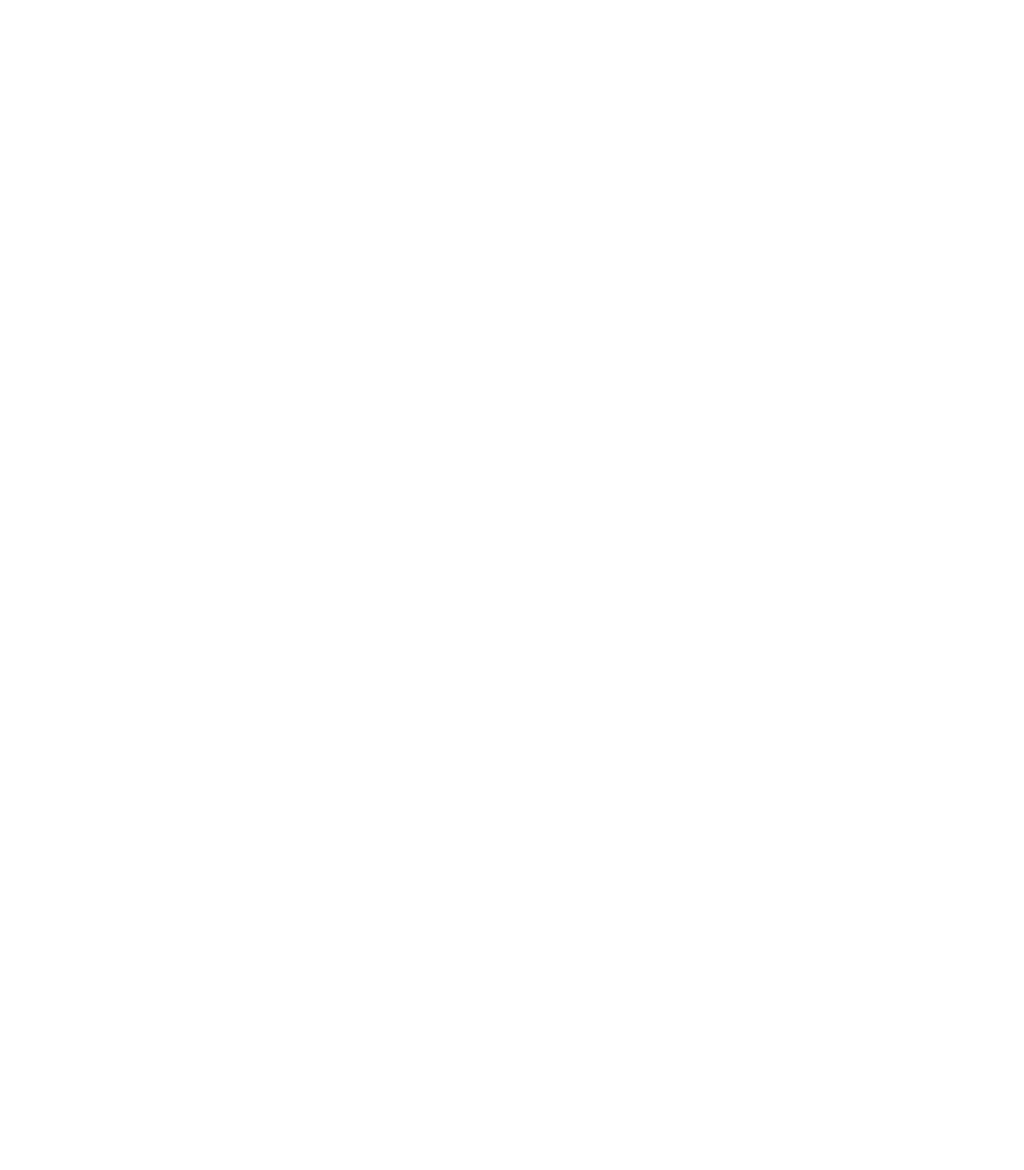
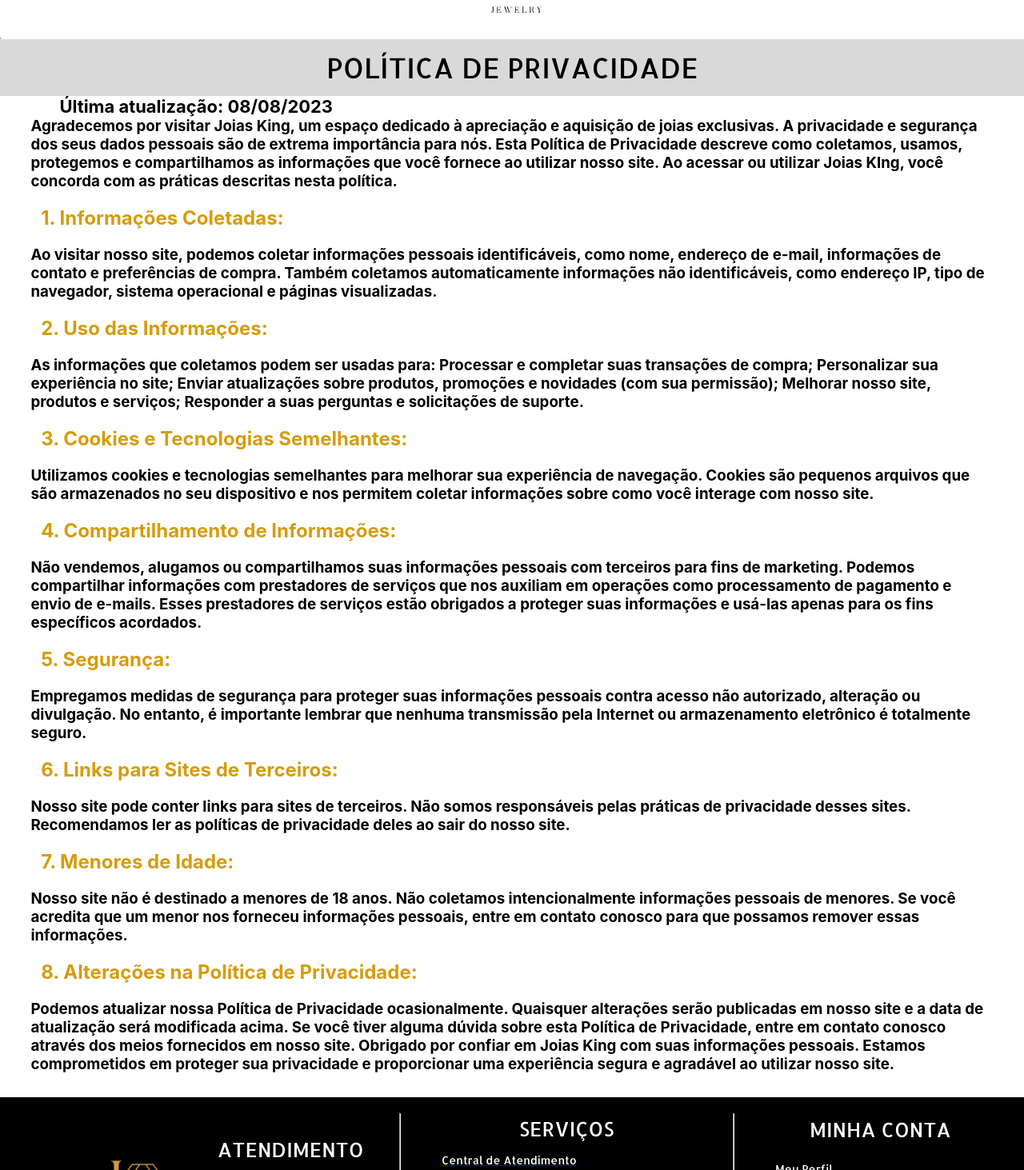
Before and after one commit to RichardArth/Joias-King, a React (Create React App) app: page /politica-privacidade in a window 1280 px wide. Before the commit this address had no page. Shown: the part 127-1590 px from the top of the page at 80% size. Before the commit the page ends 800 px from the top, so only its background shows below. Built offline with nearby package versions, Linux system fonts and the light colour scheme.

Commit message:
fiz as pg que faltava

```diff
--- a/src/components/rodape/index.js
+++ b/src/components/rodape/index.js
@@ -36,13 +36,13 @@
                 <h2>SERVIÇOS</h2>
 
                 <nav>
-                    <Link><h5>Central de Atendimento</h5></Link>
+                    <Link to='/central-atendimento'><h5>Central de Atendimento</h5></Link>
                     <Link to='/sobrenos'><h5>Sobre Nós</h5></Link>
                     <Link><h5>Entrega</h5></Link>
                     <Link to='/cadastro'><h5>Cadastro</h5></Link>
-                    <Link><h5>Política de Privacidade</h5></Link>
+                    <Link to='/politica-privacidade'><h5>Política de Privacidade</h5></Link>
                     <Link to='/cuidado-joias'><h5>Cuidado com as suas jóias</h5></Link>
-                    <Link><h5>Trocas e Devoluções</h5></Link>
+                    <Link to='/trocas-devoluçao'><h5>Trocas e Devoluções</h5></Link>
                 </nav>
             </div>
 
--- a/src/index.js
+++ b/src/index.js
@@ -24,6 +24,9 @@
 import Namorados from './pages/namorados';
 import Pet from './pages/pet';
 import Produtos from './pages/produtos';
+import Privacidade from './pages/privacidade';
+import Centralatendimento from './pages/central-atendimento';
+import Trocas from './pages/trocas-devoluçoes';
 
 import { register } from 'swiper/element/bundle'
 import 'swiper/scss';
@@ -58,6 +61,9 @@
        <Route path='/namorados' element={<Namorados/>}/>
        <Route path='/pet' element={<Pet/>}/>
        <Route path='/produtos' element={<Produtos/>}/>
+       <Route path='/politica-privacidade' element={< Privacidade/>} />
+       <Route path='/central-atendimento' element={< Centralatendimento/>} />
+       <Route path='/trocas-devoluçao' element={< Trocas/>} />
        </Routes>
     </BrowserRouter>
   </React.StrictMode>
--- /dev/null
+++ b/src/pages/central-atendimento/index.js
@@ -0,0 +1,31 @@
+import './index.scss';
+import Cabecalho from '../../components/cabecalho';
+
+
+
+
+function Atendimento() {
+    return(
+        <div className='pagina-atendimento'>
+           <Cabecalho/>
+
+            <hr></hr>
+
+           <div className='atendimento'>
+
+
+            <h1>CENTRAL DE ATENDIMENTO</h1>
+
+            <div className='atendimento-pesquisa'>
+            <input type='text'></input>
+            <img src='./assets/images/lupa.png'/>
+            </div>
+
+           </div>
+
+
+        </div>
+    )
+}
+
+export default Atendimento;
--- /dev/null
+++ b/src/pages/central-atendimento/index.scss
@@ -0,0 +1,32 @@
+.atendimento{
+    display: flex;
+    flex-direction: column;
+}
+
+.atendimento h1{
+    display: flex;
+    align-items: center;
+    justify-content: center;
+    margin-top: 50px;
+}
+
+.atendimento-pesquisa{
+    display: flex;
+    align-items: center;
+    justify-content: center;
+    margin-top: 50px;
+}
+
+.atendimento-pesquisa img{
+    height: auto;
+    width: 4%;
+
+}
+
+.atendimento-pesquisa input{
+    outline: none;
+    border: none;
+    border-bottom: 1px solid #000000;
+    width: 80%;
+    cursor: pointer;
+}
--- a/src/pages/cuidado com as joias/index.js
+++ b/src/pages/cuidado com as joias/index.js
@@ -1,5 +1,5 @@
 import './index.scss'
-import CabecalhoAdm from '../../components/cabecalhoadm';
+import Cabecalho from '../../components/cabecalho';
 import SolicitarSolucao from '../../components/solicitacao';
 import Rodape from '../../components/rodape';
 
@@ -10,7 +10,7 @@
     return(
         <div className="pagina-cuidado-joias">
             <header>
-                <CabecalhoAdm />
+                <Cabecalho />
             </header>
 
             <div className='cd-joias-titulo'>
--- /dev/null
+++ b/src/pages/privacidade/index.js
@@ -0,0 +1,82 @@
+import './index.scss';
+import Cabecalho from '../../components/cabecalho';
+import Rodape from '../../components/rodape';
+
+
+
+function Privacidade() {
+    return(
+        <div className='pagina-privacidade'>
+           <Cabecalho/>
+            <div className='privacidade'>
+                <hr/>
+                <div className='privacidade-s1'>
+                    <h1>POLÍTICA DE PRIVACIDADE</h1>
+                </div>
+
+                <h3>
+                <h3>Última atualização: 08/08/2023</h3>
+                Agradecemos por visitar Joias King, um espaço dedicado à apreciação e aquisição de joias exclusivas. A privacidade e segurança dos seus dados pessoais são de extrema importância para nós. Esta Política de Privacidade descreve como coletamos, usamos, protegemos e compartilhamos as informações que você fornece ao utilizar nosso site. Ao acessar ou utilizar Joias KIng, você concorda com as práticas descritas nesta política.
+                </h3>
+
+                <h2>
+                 1. Informações Coletadas:
+                </h2>
+
+                <h3>
+Ao visitar nosso site, podemos coletar informações pessoais identificáveis, como nome, endereço de e-mail, informações de contato e preferências de compra. Também coletamos automaticamente informações não identificáveis, como endereço IP, tipo de navegador, sistema operacional e páginas visualizadas.</h3>
+
+            <h2>
+                2. Uso das Informações:
+            </h2>
+
+            <h3>
+            As informações que coletamos podem ser usadas para:
+Processar e completar suas transações de compra;
+Personalizar sua experiência no site;
+Enviar atualizações sobre produtos, promoções e novidades (com sua permissão);
+Melhorar nosso site, produtos e serviços;
+Responder a suas perguntas e solicitações de suporte.
+            </h3>
+
+            <h2>
+            3. Cookies e Tecnologias Semelhantes:
+            </h2>
+
+            <h3>Utilizamos cookies e tecnologias semelhantes para melhorar sua experiência de navegação. Cookies são pequenos arquivos que são armazenados no seu dispositivo e nos permitem coletar informações sobre como você interage com nosso site.</h3>
+
+            <h2>4. Compartilhamento de Informações:</h2>
+
+            <h3>
+            Não vendemos, alugamos ou compartilhamos suas informações pessoais com terceiros para fins de marketing. Podemos compartilhar informações com prestadores de serviços que nos auxiliam em operações como processamento de pagamento e envio de e-mails. Esses prestadores de serviços estão obrigados a proteger suas informações e usá-las apenas para os fins específicos acordados.
+            </h3>
+
+            <h2>   5. Segurança:</h2>
+
+            <h3>
+Empregamos medidas de segurança para proteger suas informações pessoais contra acesso não autorizado, alteração ou divulgação. No entanto, é importante lembrar que nenhuma transmissão pela Internet ou armazenamento eletrônico é totalmente seguro.</h3>
+
+        <h2>6. Links para Sites de Terceiros:</h2>
+
+        <h3>Nosso site pode conter links para sites de terceiros. Não somos responsáveis pelas práticas de privacidade desses sites. Recomendamos ler as políticas de privacidade deles ao sair do nosso site.</h3>
+
+        <h2> 7. Menores de Idade:</h2>
+
+        <h3>Nosso site não é destinado a menores de 18 anos. Não coletamos intencionalmente informações pessoais de menores. Se você acredita que um menor nos forneceu informações pessoais, entre em contato conosco para que possamos remover essas informações.</h3>
+
+        <h2>8. Alterações na Política de Privacidade:</h2>
+
+        <h3>Podemos atualizar nossa Política de Privacidade ocasionalmente. Quaisquer alterações serão publicadas em nosso site e a data de atualização será modificada acima.
+Se você tiver alguma dúvida sobre esta Política de Privacidade, entre em contato conosco através dos meios fornecidos em nosso site.
+Obrigado por confiar em Joias King com suas informações pessoais. Estamos comprometidos em proteger sua privacidade e proporcionar uma experiência segura e agradável ao utilizar nosso site.</h3>
+
+            </div>
+
+
+
+            <Rodape />
+        </div>
+    )
+}
+
+export default Privacidade;
--- /dev/null
+++ b/src/pages/privacidade/index.scss
@@ -0,0 +1,39 @@
+.privacidade{
+    display: flex;
+    flex-direction: column;
+    align-items: flex-start;
+    justify-content: flex-start;
+}
+
+
+
+.privacidade-s1 {
+    background-color: #D9D9D9;
+    padding: 1% 30.5%;
+
+}
+
+.privacidade-s1 h1{
+    font: 35px 'Allerta';
+    width: 500px;
+
+    display: flex;
+    align-items: center;
+    justify-content: center;
+}
+
+
+.privacidade h3{
+    color: #000000;
+    width: 1200px;
+    margin-left: 3%;
+}
+
+.privacidade h2{
+    color: #D69C0C;
+    display: flex;
+    align-items: flex-start;
+    justify-content: flex-start;
+    margin: 20px;
+    margin-left: 4%;
+}
--- /dev/null
+++ b/src/pages/trocas-devoluçoes/index.js
@@ -0,0 +1,19 @@
+import './index.scss';
+import Cabecalho from '../../components/cabecalho';
+import Rodape from '../../components/rodape';
+
+
+
+function Trocas() {
+    return(
+        <div className='pagina-troca'>
+           <Cabecalho/>
+
+
+
+
+        </div>
+    )
+}
+
+export default Trocas;
```
Also changed, not shown: src/pages/trocas-devoluçoes/index.scss (added).
